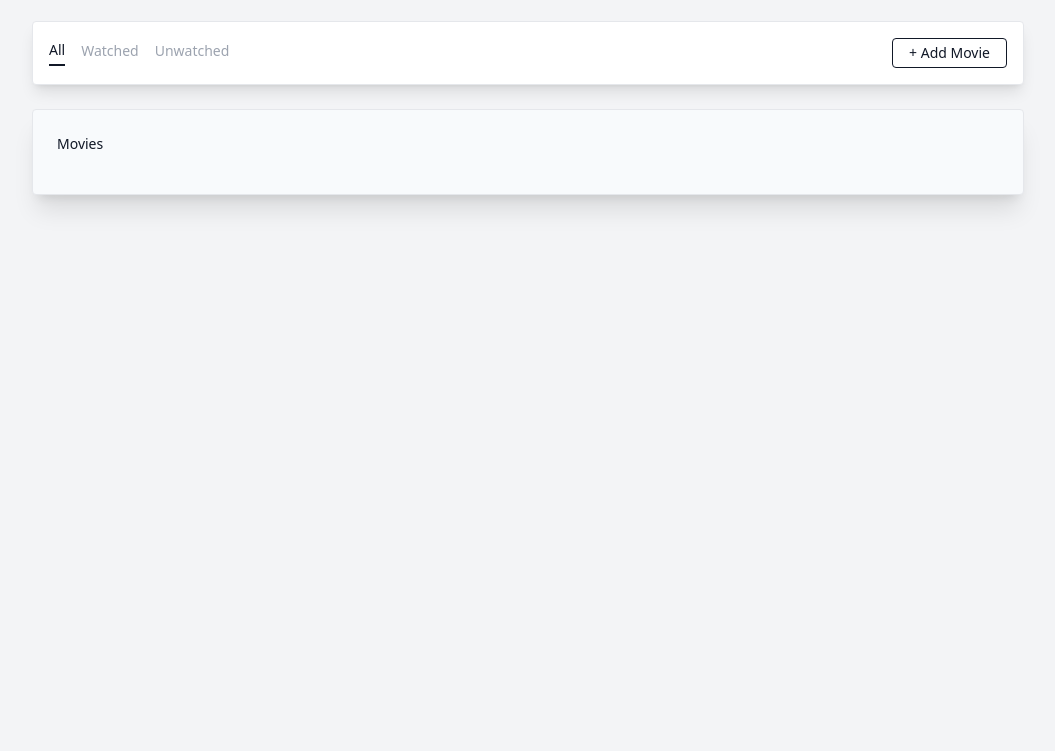
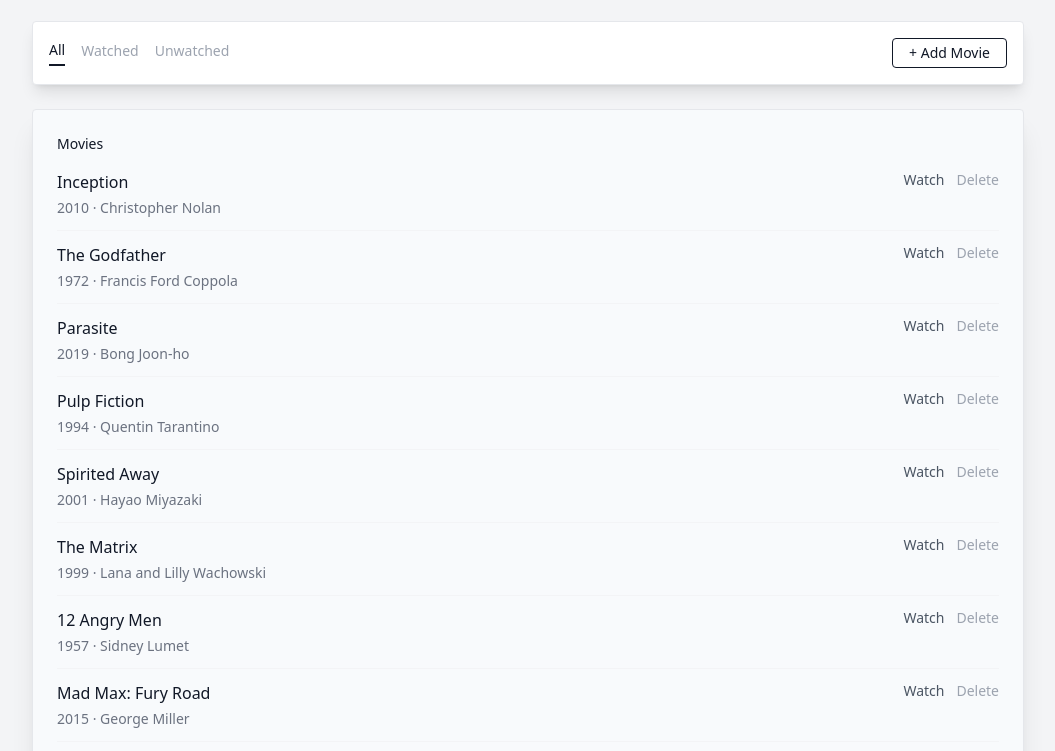
Before and after one commit to ernestdogosson/movieLibraryApp, a plain HTML site: page index.html in a window 1280 px wide. Shown: the part 229-980 px from the top of the page, without its empty margins (112-1167 px from the left). Before the commit the page ends 800 px from the top, so only its background shows below. Drawn offline with nearby package versions, Linux system fonts and the light colour scheme; the site is published under a folder, as on GitHub Pages, so addresses that start at the root find nothing.

Commit message:
Add README and fix script path for GitHub Pages deployment

```diff
--- a/index.html
+++ b/index.html
@@ -122,6 +122,6 @@
       </div>
     </div>
 
-    <script src="/script/main.js"></script>
+    <script src="script/main.js"></script>
   </body>
 </html>
```
Also changed, not shown: README.md (added).
